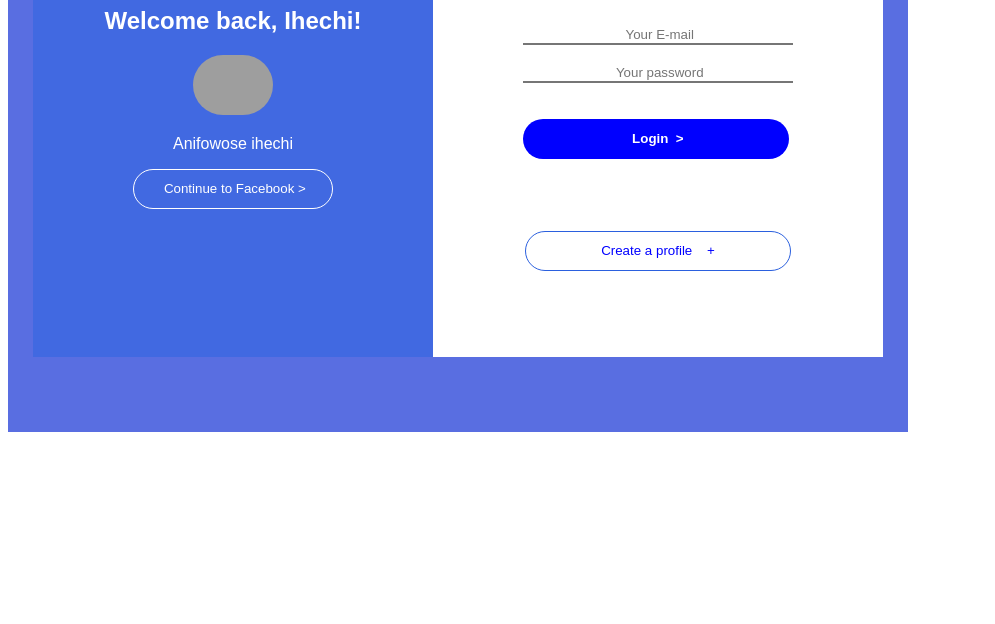
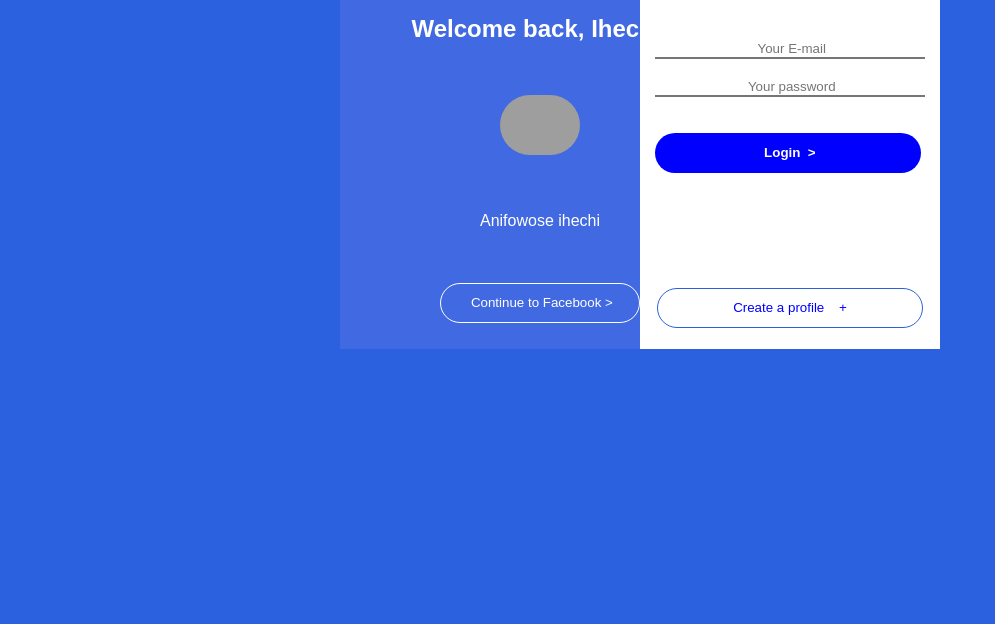
Before and after one commit to Anifowoseihechi/facebook-assignment, a plain HTML site: page INDEX.HTML in a window 1280 px wide. Shown: the part 176-800 px from the top of the page, without its empty margins (0-995 px from the left). Drawn offline with Linux system fonts and the light colour scheme; grey boxes are pictures that could not be loaded.

Commit message:
efacebook

```diff
--- a/style.css
+++ b/style.css
@@ -1,12 +1,20 @@
+*{
+    margin: auto;
+    padding: auto;
+}
+body{
+    background-color: #2B60DE;
+}
+
 .pic img{
      border-radius: 240em;
      height: auto;
      width: 5em;}
+
      .oga{
         display: flex;
         justify-content: space-around;
         align-items: center;
-        background-color: #596EE1;
         width: 900px;
         height: 600px;
      }
@@ -40,7 +48,7 @@
         flex-direction: column;
         margin-left: -100px;
         background-color:white;
-        width: 450px;
+        width: 300px;
         height: 430px;
         color: #2B60DE;
         font-family:sans-serif;
@@ -55,6 +63,7 @@
          border-right: none;
          border-left: none;
          border: em; width: 20em;
+         outline: none;
 
      }
      .password{
@@ -63,6 +72,7 @@
          border-right: none;
          border-left: none;
          border: em; width: 20em;
+         outline: none;
      }
      .Login{
          border-radius: 30em;
```
Also changed, not shown: INDEX.HTML (+0 -3 lines).
